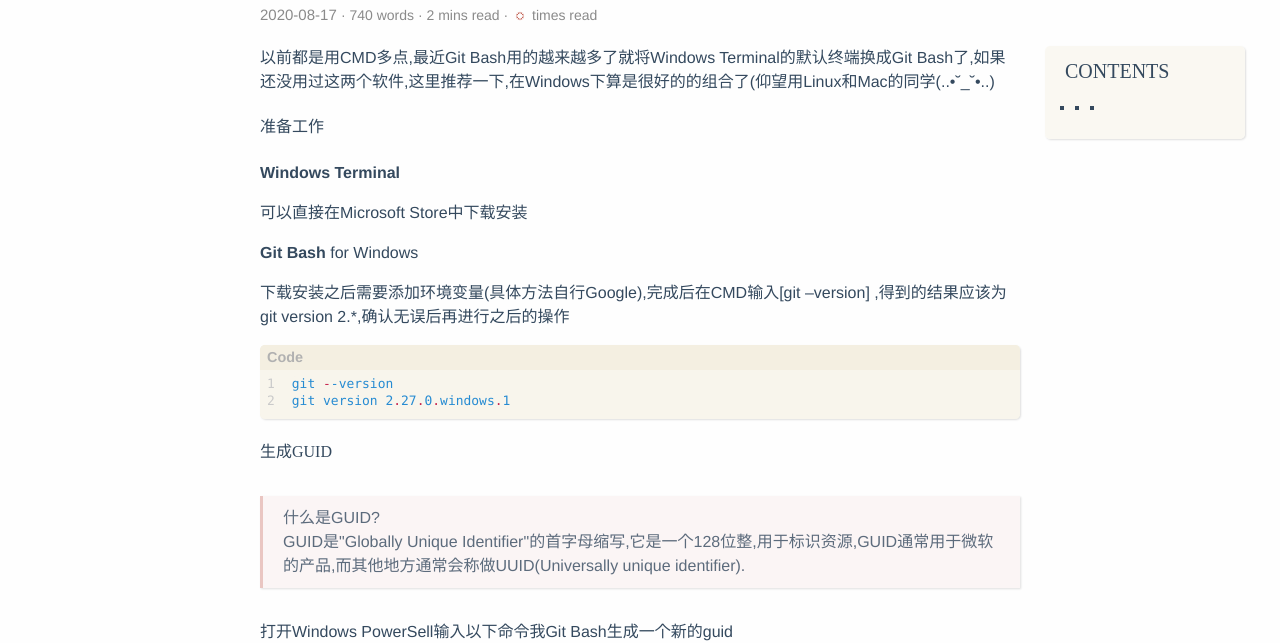
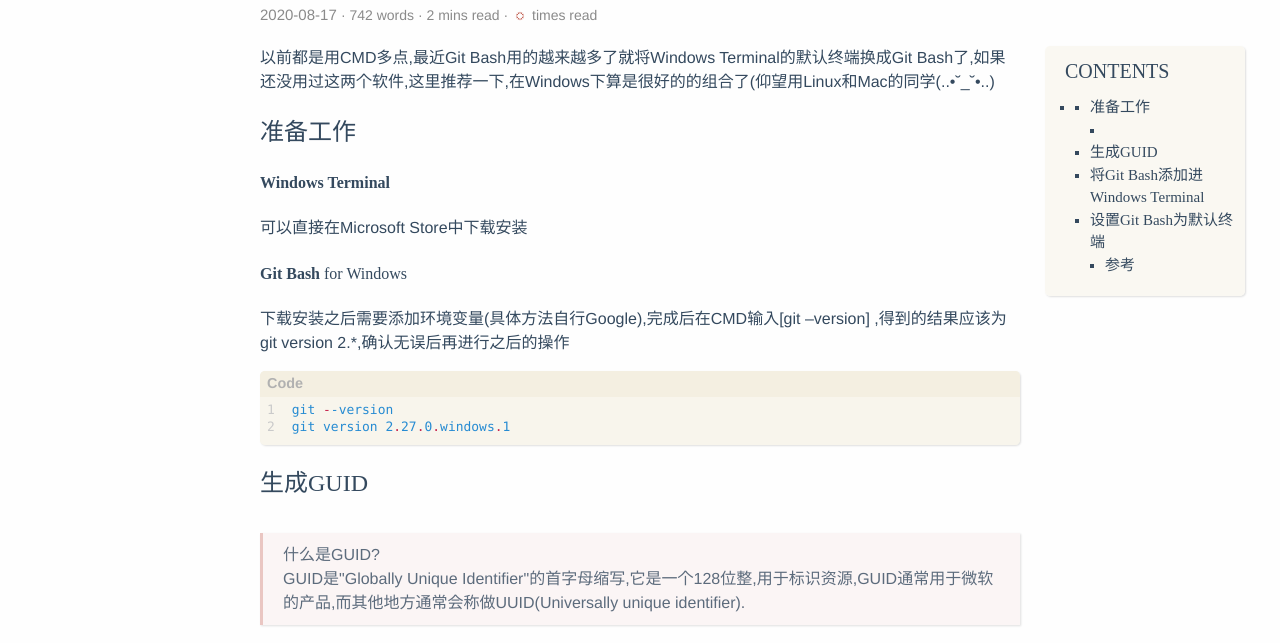
Before and after one commit to setsuta/setsuta.github.io, a plain HTML site: page post/gitbashdefault/index.html in a window 1280 px wide. Shown: the part 176-819 px from the top of the page. Drawn offline with nearby package versions, Linux system fonts and the light colour scheme; some packages are replaced by stand-ins of ours; a script that the page names is missing.

Commit message:
rebuilding site Mon, Aug 17, 2020  3:12:17 PM

```diff
--- a/post/gitbashdefault/index.html
+++ b/post/gitbashdefault/index.html
@@ -49,7 +49,7 @@
 <meta itemprop="description" content="以前都是用CMD多点,最近Git Bash用的越来越多了就将Windows Terminal的默认终端换成Git Bash了,如果还没用过这两个软">
 <meta itemprop="datePublished" content="2020-08-17T13:43:33+08:00" />
 <meta itemprop="dateModified" content="2020-08-17T13:43:33+08:00" />
-<meta itemprop="wordCount" content="740">
+<meta itemprop="wordCount" content="742">
 
 
 
@@ -128,7 +128,7 @@
       <div class="post-meta">
         <span class="post-time"> 2020-08-17 </span>
 
-          <span class="more-meta"> 740 words </span>
+          <span class="more-meta"> 742 words </span>
           <span class="more-meta"> 2 mins read </span>
         <span id="busuanzi_container_page_pv" class="more-meta"> <span id="busuanzi_value_page_pv"><img src="/img/spinner.svg" alt="spinner.svg"/></span> times read </span>
       </div>
@@ -141,9 +141,16 @@
   <ul>
     <li>
       <ul>
-        <li>
+        <li><a href="#准备工作">准备工作</a>
           <ul>
             <li></li>
+          </ul>
+        </li>
+        <li><a href="#生成guid">生成GUID</a></li>
+        <li><a href="#将git-bash添加进windows-terminal">将Git Bash添加进Windows Terminal</a></li>
+        <li><a href="#设置git-bash为默认终端">设置Git Bash为默认终端</a>
+          <ul>
+            <li><a href="#参考">参考</a></li>
           </ul>
         </li>
       </ul>
@@ -154,10 +161,10 @@
 </div>
     <div class="post-content">
       <p>以前都是用CMD多点,最近Git Bash用的越来越多了就将Windows Terminal的默认终端换成Git Bash了,如果还没用过这两个软件,这里推荐一下,在Windows下算是很好的的组合了(仰望用Linux和Mac的同学(..•˘_˘•..)</p>
-<h4 id="准备工作">准备工作</h4>
-<p><strong>Windows Terminal</strong></p>
+<h2 id="准备工作">准备工作</h2>
+<h4 id="windows-terminal"><strong>Windows Terminal</strong></h4>
 <p>可以直接在Microsoft Store中下载安装</p>
-<p><strong>Git Bash</strong> for Windows</p>
+<h4 id="git-bash-for-windows"><strong>Git Bash</strong> for Windows</h4>
 <p>下载安装之后需要添加环境变量(具体方法自行Google),完成后在CMD输入[git &ndash;version] ,得到的结果应该为git version 2.*,确认无误后再进行之后的操作</p>
 <div class="highlight"><div class="chroma">
 <table class="lntable"><tr><td class="lntd">
@@ -169,7 +176,7 @@
 <span class="n">git</span> <span class="n">version</span> <span class="n">2</span><span class="p">.</span><span class="n">27</span><span class="p">.</span><span class="n">0</span><span class="p">.</span><span class="n">windows</span><span class="p">.</span><span class="n">1</span>
 </code></pre></td></tr></table>
 </div>
-</div><h4 id="生成guid">生成GUID</h4>
+</div><h2 id="生成guid">生成GUID</h2>
 <blockquote>
 <p>什么是GUID?</p>
 <p>GUID是&quot;Globally Unique Identifier&quot;的首字母缩写,它是一个128位整,用于标识资源,GUID通常用于微软的产品,而其他地方通常会称做UUID(Universally unique identifier).</p>
@@ -196,7 +203,7 @@
 <span class="n">76b973f5-c6b2</span><span class="p">-</span><span class="n">4ed2-aab5</span><span class="p">-</span><span class="n">64c2401ddf65h</span>
 </code></pre></td></tr></table>
 </div>
-</div><h4 id="将git-bash添加进windows-terminal">将Git Bash添加进Windows Terminal</h4>
+</div><h2 id="将git-bash添加进windows-terminal">将Git Bash添加进Windows Terminal</h2>
 <p>打开Windows Terminal按下快捷键[<em>Ctrl+,</em>]在弹出的setting.json文件中找到list列表， 把以下配置添加上去，并把guid行花括号中的guid换成自己的</p>
 <div class="highlight"><div class="chroma">
 <table class="lntable"><tr><td class="lntd">
@@ -241,7 +248,7 @@
 </code></pre></td></tr></table>
 </div>
 </div><p>如果用CMD多点也可以按照以下方法设置CMD为默认终端</p>
-<h4 id="设置git-bash为默认终端">设置Git Bash为默认终端</h4>
+<h2 id="设置git-bash为默认终端">设置Git Bash为默认终端</h2>
 <p>在文件中找到defaultProfile并将defaultProfile花括号中的guid换成自己的</p>
 <div class="highlight"><div class="chroma">
 <table class="lntable"><tr><td class="lntd">
@@ -252,6 +259,7 @@
 </code></pre></td></tr></table>
 </div>
 </div><p>这时候关掉Windows Terminal再打开默认的已经是Git Bash了.</p>
+<h3 id="参考">参考</h3>
 <blockquote>
 <p><a href="https://stackoverflow.com/questions/56839307/adding-git-bash-to-the-new-windows-terminal">Adding Git-Bash to the new Windows Terminal</a></p>
 <p><a href="https://traviscolbert.net/blog/windows-terminal-generating-guids-for-your-profiles/">Windows Terminal: Generating GUIDs For Your Profiles</a></p>
```
Also changed, not shown: index.html (+1 -1 lines).
